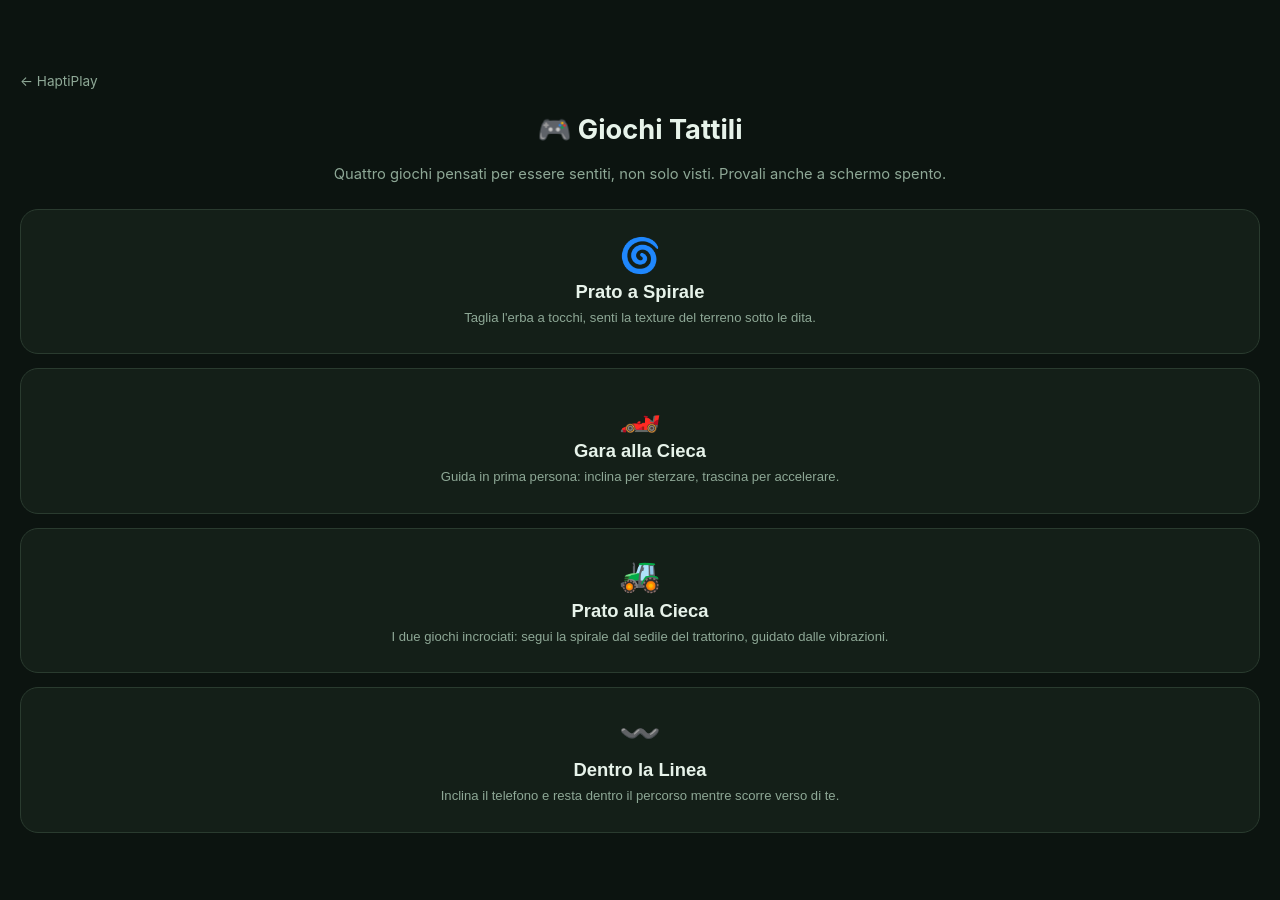
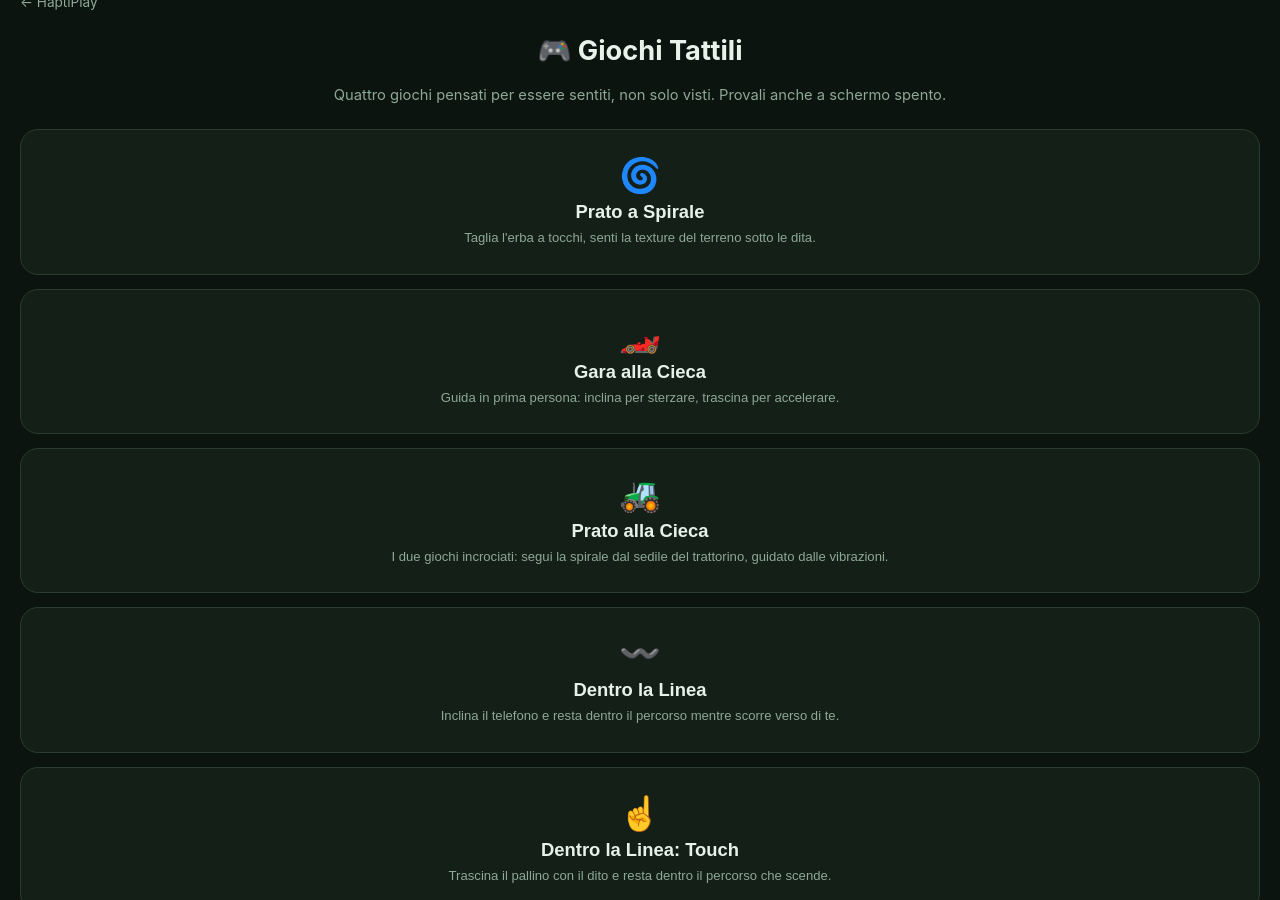
Before and after one commit to iacoposk8/iacoposk8.github.io, a Jekyll site: the page silent-games/path.html, which Jekyll copies as it is, in a window 1280 px wide. Built offline with Jekyll 4.4.1, drawn with Linux system fonts in a browser that asks for light colours; some of the changed lines change nothing that is shown.

Commit message:
Aggiunge variante touch di Dentro la Linea

```diff
--- a/silent-games/path.html
+++ b/silent-games/path.html
@@ -414,6 +414,34 @@
     <span class="mode-title">Dentro la Linea</span>
     <span class="mode-desc">Inclina il telefono e resta dentro il percorso mentre scorre verso di te.</span>
   </button>
+  <button type="button" class="mode-card" id="pick-path-touch">
+    <span class="mode-emoji">☝️</span>
+    <span class="mode-title">Dentro la Linea: Touch</span>
+    <span class="mode-desc">Trascina il pallino con il dito e resta dentro il percorso che scende.</span>
+  </button>
+  </section>
+
+  <!-- ============ PATH TOUCH: settings ============ -->
+  <section id="screen-path-touch-menu" class="screen">
+    <button type="button" class="back-btn" data-back="screen-mode">← Giochi</button>
+    <h1>☝️ Dentro la Linea: Touch</h1>
+    <p class="subtitle">Trascina il pallino a destra e sinistra per seguire il percorso. Qui non servono inclinazione o sensori: il dito controlla direttamente la posizione.</p>
+    <div class="option-group">
+      <h2>Difficoltà</h2>
+      <div class="options" data-group="pathTouchDifficulty">
+        <button type="button" data-value="easy" class="opt selected">Facile<br><small>Largo e lento</small></button>
+        <button type="button" data-value="medium" class="opt">Medio<br><small>Equilibrato</small></button>
+        <button type="button" data-value="hard" class="opt">Difficile<br><small>Stretto e veloce</small></button>
+      </div>
+    </div>
+    <div class="option-group path-sliders">
+      <label for="path-touch-width">Larghezza percorso <output id="path-touch-width-value">72%</output></label>
+      <input id="path-touch-width" type="range" min="28" max="78" value="72">
+      <label for="path-touch-speed">Velocità discesa <output id="path-touch-speed-value">115 m/s</output></label>
+      <input id="path-touch-speed" type="range" min="70" max="300" value="115">
+    </div>
+    <p class="hint">Tieni il dito sul pallino e trascinalo orizzontalmente. Se esci dal percorso, la vibrazione ti segnala il lato e se stai correggendo oppure peggiorando.</p>
+    <button type="button" id="btn-path-touch-start" class="primary">Inizia a trascinare</button>
   </section>
 
   <!-- ============ PATH: settings ============ -->
@@ -694,6 +722,7 @@
   document.getElementById('pick-gara').addEventListener('click', () => showScreen('screen-race-menu'));
   document.getElementById('pick-mow').addEventListener('click', () => showScreen('screen-mow-menu'));
   document.getElementById('pick-path').addEventListener('click', () => showScreen('screen-path-menu'));
+  document.getElementById('pick-path-touch').addEventListener('click', () => showScreen('screen-path-touch-menu'));
   document.querySelectorAll('.back-btn').forEach((b) => {
     b.addEventListener('click', () => showScreen(b.dataset.back));
   });
@@ -739,24 +768,52 @@
     pathWidthValue.textContent = settings.pathWidth + '%';
     pathSpeedValue.textContent = settings.pathSpeed + ' m/s';
   }
+  const touchPathWidthRange = document.getElementById('path-touch-width');
+  const touchPathSpeedRange = document.getElementById('path-touch-speed');
+  const touchPathWidthValue = document.getElementById('path-touch-width-value');
+  const touchPathSpeedValue = document.getElementById('path-touch-speed-value');
+  function syncTouchPathSettings() {
+    touchPathWidthRange.value = settings.pathWidth;
+    touchPathSpeedRange.value = settings.pathSpeed;
+    touchPathWidthValue.textContent = settings.pathWidth + '%';
+    touchPathSpeedValue.textContent = settings.pathSpeed + ' m/s';
+  }
   document.querySelectorAll('[data-group="pathDifficulty"] .opt').forEach((button) => {
     button.addEventListener('click', () => {
       const preset = pathPresets[button.dataset.value];
       settings.pathWidth = preset.width; settings.pathSpeed = preset.speed;
-      syncPathSettings();
+      syncPathSettings(); syncTouchPathSettings();
+    });
+  });
+  document.querySelectorAll('[data-group="pathTouchDifficulty"] .opt').forEach((button) => {
+    button.addEventListener('click', () => {
+      const preset = pathPresets[button.dataset.value];
+      settings.pathWidth = preset.width; settings.pathSpeed = preset.speed;
+      syncPathSettings(); syncTouchPathSettings();
     });
   });
   pathWidthRange.addEventListener('input', () => {
     settings.pathWidth = parseInt(pathWidthRange.value, 10);
-    document.querySelectorAll('[data-group="pathDifficulty"] .opt').forEach((b) => b.classList.remove('selected'));
-    syncPathSettings();
+    document.querySelectorAll('[data-group="pathDifficulty"] .opt, [data-group="pathTouchDifficulty"] .opt').forEach((b) => b.classList.remove('selected'));
+    syncPathSettings(); syncTouchPathSettings();
   });
   pathSpeedRange.addEventListener('input', () => {
     settings.pathSpeed = parseInt(pathSpeedRange.value, 10);
-    document.querySelectorAll('[data-group="pathDifficulty"] .opt').forEach((b) => b.classList.remove('selected'));
-    syncPathSettings();
+    document.querySelectorAll('[data-group="pathDifficulty"] .opt, [data-group="pathTouchDifficulty"] .opt').forEach((b) => b.classList.remove('selected'));
+    syncPathSettings(); syncTouchPathSettings();
+  });
+  touchPathWidthRange.addEventListener('input', () => {
+    settings.pathWidth = parseInt(touchPathWidthRange.value, 10);
+    document.querySelectorAll('[data-group="pathDifficulty"] .opt, [data-group="pathTouchDifficulty"] .opt').forEach((b) => b.classList.remove('selected'));
+    syncPathSettings(); syncTouchPathSettings();
+  });
+  touchPathSpeedRange.addEventListener('input', () => {
+    settings.pathSpeed = parseInt(touchPathSpeedRange.value, 10);
+    document.querySelectorAll('[data-group="pathDifficulty"] .opt, [data-group="pathTouchDifficulty"] .opt').forEach((b) => b.classList.remove('selected'));
+    syncPathSettings(); syncTouchPathSettings();
   });
   syncPathSettings();
+  syncTouchPathSettings();
 
   const hasVibration = 'vibrate' in navigator;
   const vibeMsg = hasVibration
@@ -2927,6 +2984,7 @@
   const pathCtx = pathCanvas.getContext('2d');
   const pathWrap = document.getElementById('path-wrap');
   const btnPathStart = document.getElementById('btn-path-start');
+  const btnPathTouchStart = document.getElementById('btn-path-touch-start');
   const btnPathRecenter = document.getElementById('btn-path-recenter');
   const btnPathMenu = document.getElementById('btn-path-menu');
   const pathScoreEl = document.getElementById('path-score');
@@ -2938,6 +2996,7 @@
   let pathPointerActive = false, pathPointerX = 0;
   let pathFeedbackAccum = 0, pathDpr = 1;
   let pathTiltCalibratingUntil = 0, pathTiltSamples = [];
+  let pathControl = 'tilt';
   let pathWakeLock = null;
 
   async function requestPathWakeLock() {
@@ -3022,6 +3081,7 @@
   }
 
   function pathInput() {
+    if (pathControl === 'touch') return 0;
     if (tiltAvailable) {
       // Calibrate after the start tap: the hand often tilts the phone while
       // pressing the button, so using that single event would create a false
@@ -3086,9 +3146,14 @@
   pathWrap.addEventListener('pointerdown', (e) => {
     if (!pathRunning) return;
     AudioFX.ensure(); pathPointerActive = true; updatePathPointer(e.clientX);
+    if (pathControl === 'touch') path.x = pathPointerX;
     try { pathWrap.setPointerCapture(e.pointerId); } catch (err) { /* ignore */ }
   });
-  pathWrap.addEventListener('pointermove', (e) => { if (pathPointerActive) updatePathPointer(e.clientX); });
+  pathWrap.addEventListener('pointermove', (e) => {
+    if (!pathPointerActive) return;
+    updatePathPointer(e.clientX);
+    if (pathControl === 'touch') path.x = pathPointerX;
+  });
   function releasePathPointer() { pathPointerActive = false; pathPointerX = 0; }
   pathWrap.addEventListener('pointerup', releasePathPointer);
   pathWrap.addEventListener('pointercancel', releasePathPointer);
@@ -3101,12 +3166,13 @@
     path.x = 0; pathPointerX = 0;
   });
 
-  function startPathRun() {
+  function startPathRun(control) {
     currentMode = 'path';
+    pathControl = control || 'tilt';
     path = { x: 0, distance: 0, elapsed: 0 };
     pathRunning = true; steerActive = true; clearKeys();
     pathTiltSamples = [];
-    pathTiltCalibratingUntil = tiltAvailable ? performance.now() + 650 : 0;
+    pathTiltCalibratingUntil = pathControl === 'tilt' && tiltAvailable ? performance.now() + 650 : 0;
     showScreen('screen-path');
     requestPathWakeLock();
     try { pathWrap.focus({ preventScroll: true }); } catch (e) { pathWrap.focus(); }
@@ -3120,7 +3186,8 @@
     stopOrientationListener();
     releasePathWakeLock();
   }
-  btnPathStart.addEventListener('click', () => { AudioFX.ensure(); beginTilt().then(startPathRun); });
+  btnPathStart.addEventListener('click', () => { AudioFX.ensure(); beginTilt().then(() => startPathRun('tilt')); });
+  btnPathTouchStart.addEventListener('click', () => { AudioFX.ensure(); startPathRun('touch'); });
   btnPathMenu.addEventListener('click', () => { stopPath(); showScreen('screen-mode'); });
   document.addEventListener('visibilitychange', () => {
     if (pathRunning && document.visibilityState === 'visible') requestPathWakeLock();
@@ -3131,7 +3198,7 @@
     if (currentMode === 'prato') startGame();
     else if (currentMode === 'gara') restartRace();
     else if (currentMode === 'mow') restartMow();
-    else startPathRun();
+    else startPathRun(pathControl);
   });
   btnBackMenu.addEventListener('click', () => showScreen('screen-mode'));
 
```
